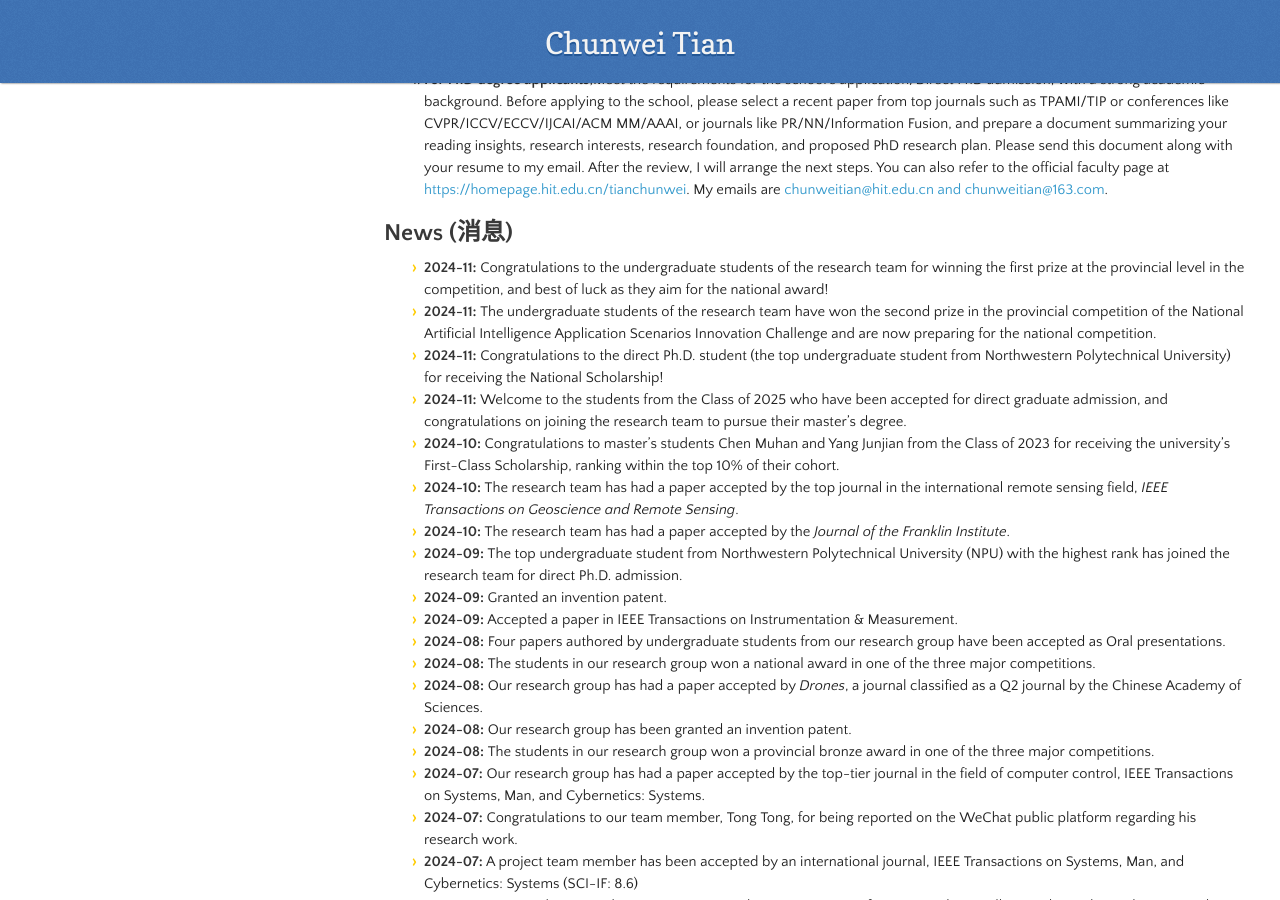
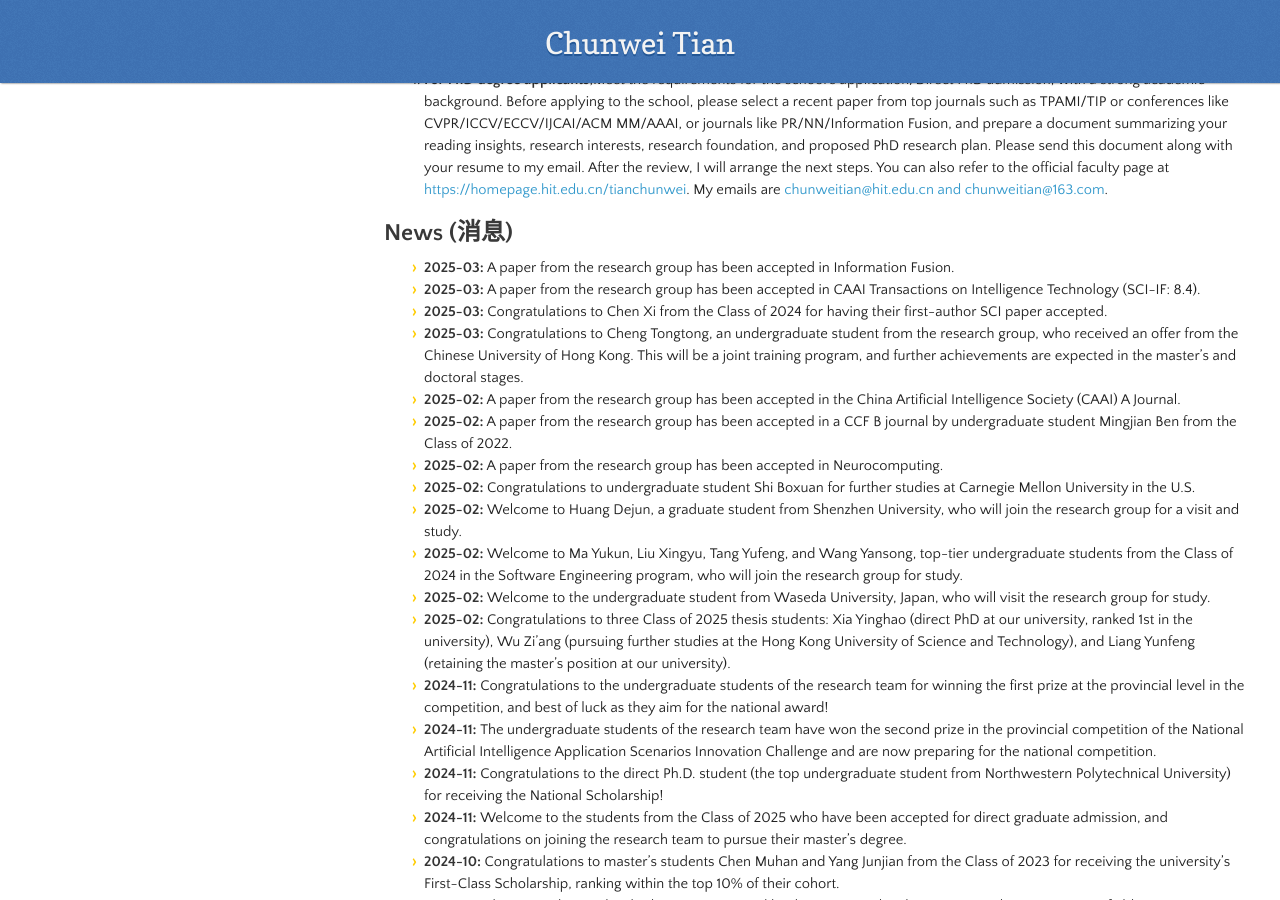
Before and after one commit to hellloxiaotian/hellloxiaotian.github.io, a Jekyll site: the page built from index.md, in a window 1280 px wide and 900 px high, scrolled down 7520 px. Built offline with Jekyll 4.4.1, drawn with Linux system fonts in a browser that asks for light colours; nearby versions of some CDN libraries; our own code applies the rules of GitHub Pages for plain Markdown files; the repository's description, which GitHub fills in, is left out.

Commit message:
Update index.md

```diff
--- a/index.md
+++ b/index.md
@@ -171,6 +171,18 @@ Our research group is quite busy, but those who are dedicated to scientific rese
 
 ## News (消息)
 
+- **2025-03:** A paper from the research group has been accepted in Information Fusion.
+- **2025-03:** A paper from the research group has been accepted in CAAI Transactions on Intelligence Technology (SCI-IF: 8.4).
+- **2025-03:** Congratulations to Chen Xi from the Class of 2024 for having their first-author SCI paper accepted.
+- **2025-03:** Congratulations to Cheng Tongtong, an undergraduate student from the research group, who received an offer from the Chinese University of Hong Kong. This will be a joint training program, and further achievements are expected in the master's and doctoral stages.
+- **2025-02:** A paper from the research group has been accepted in the China Artificial Intelligence Society (CAAI) A Journal.
+- **2025-02:** A paper from the research group has been accepted in a CCF B journal by undergraduate student Mingjian Ben from the Class of 2022.
+- **2025-02:** A paper from the research group has been accepted in Neurocomputing.
+- **2025-02:** Congratulations to undergraduate student Shi Boxuan for further studies at Carnegie Mellon University in the U.S.
+- **2025-02:** Welcome to Huang Dejun, a graduate student from Shenzhen University, who will join the research group for a visit and study.
+- **2025-02:** Welcome to Ma Yukun, Liu Xingyu, Tang Yufeng, and Wang Yansong, top-tier undergraduate students from the Class of 2024 in the Software Engineering program, who will join the research group for study.
+- **2025-02:** Welcome to the undergraduate student from Waseda University, Japan, who will visit the research group for study.
+- **2025-02:** Congratulations to three Class of 2025 thesis students: Xia Yinghao (direct PhD at our university, ranked 1st in the university), Wu Zi'ang (pursuing further studies at the Hong Kong University of Science and Technology), and Liang Yunfeng (retaining the master’s position at our university).
 - **2024-11:** Congratulations to the undergraduate students of the research team for winning the first prize at the provincial level in the competition, and best of luck as they aim for the national award!
 - **2024-11:** The undergraduate students of the research team have won the second prize in the provincial competition of the National Artificial Intelligence Application Scenarios Innovation Challenge and are now preparing for the national competition.
 - **2024-11:** Congratulations to the direct Ph.D. student (the top undergraduate student from Northwestern Polytechnical University) for receiving the National Scholarship!
```
